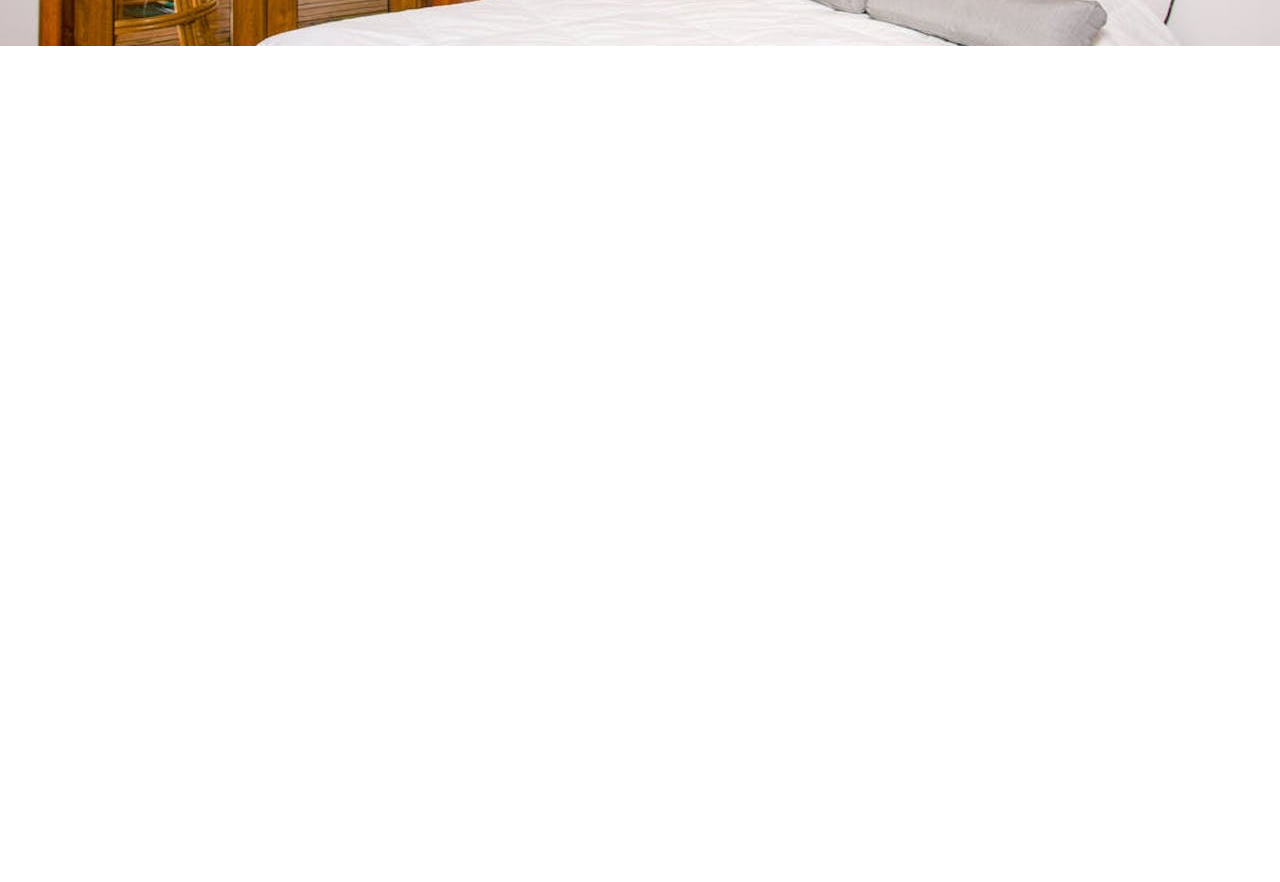
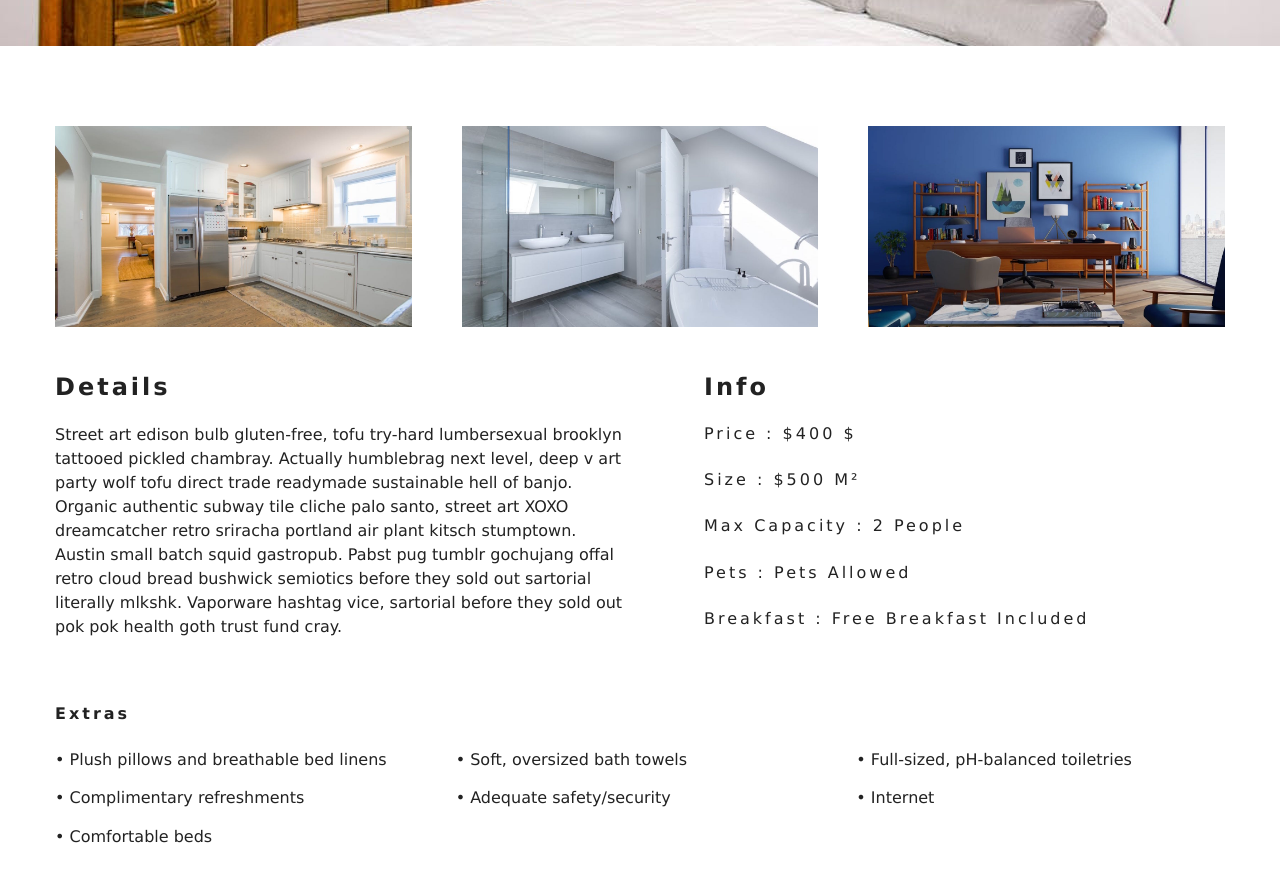
Before and after one commit to RostyslavL/React-Beach-Resort, a React (Create React App) app: page /rooms/double-deluxe in a window 1280 px wide. Shown: the part 500-1382 px from the top of the page. Before the commit the page ends 800 px from the top, so only its background shows below. Built offline with nearby package versions, Linux system fonts and the light colour scheme.

Commit message:
feat: complete SingleRoom page

```diff
--- a/src/pages/SingleRoom.jsx
+++ b/src/pages/SingleRoom.jsx
@@ -33,16 +33,48 @@
             </div>
         }
 
-        const {name,description,capacity,price,extras,breakfast,pets, images} = room
+        const {name,description,capacity,price,extras,breakfast,pets,size,images} = room
+
+        const [mainImg,...defeaultImg] = images
+        console.log(defeaultImg)
         return (
             <>
-             <StyledHero img={images[0] || this.state.defaultBcg}>
+             <StyledHero img={mainImg || this.state.defaultBcg}>
                 <Banner title={`${name} rooom`}>
                     <Link to='/rooms' className="btn-primary">
                     Back To Rooms
                     </Link>
                 </Banner>
             </StyledHero>
+            <section className="single-room">
+                <div className="single-room-images">
+                {defeaultImg.map((item, index) => {
+                    return <img key={index} src={item} alt={name}/>
+                })}
+                </div>
+                <div className="single-room-info">
+                    <article className="desc">
+                        <h3>Details</h3>
+                        <p>{description}</p>
+                    </article>
+                    <article className="info">
+                        <h3>Info</h3>
+                        <h6>Price : ${price} $</h6>
+                        <h6>Size  : ${size}  m²</h6>
+                        <h6>Max Capacity  : { capacity > 1 ? `${capacity} people` : `${capacity} person`}</h6>
+                        <h6>Pets : { pets  ? 'pets allowed' : 'no pets allowed'} </h6>
+                        <h6>Breakfast : { breakfast  && 'free breakfast included'} </h6>
+                    </article>
+                </div>
+            </section>
+            <section className="room-extras">
+                <h6>Extras </h6>
+                <ul className="extras">
+                    {extras.map((item,index) =>{
+                        return <li key={index}> • {item}</li>;
+                    })}
+                </ul>
+            </section>
             </>
 
         )
```
